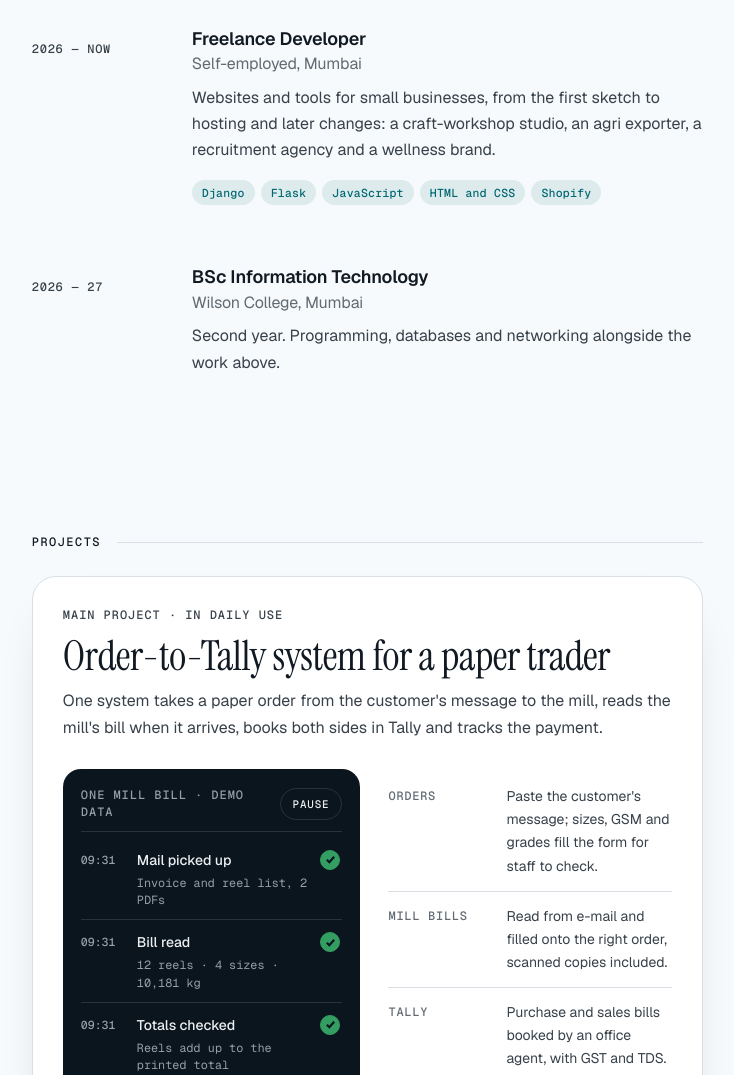
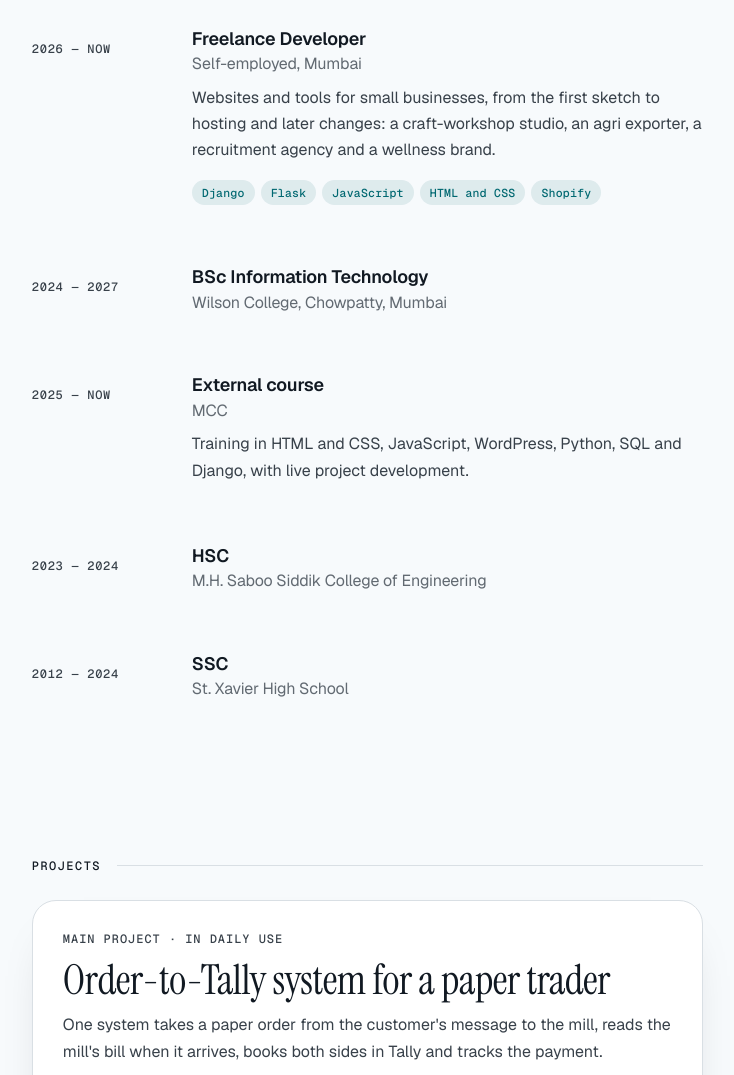
Before and after one commit to farhanmalkani222-droid/farhanmalkani222-droid.github.io, a plain HTML site: page index.html in a window 1280 px wide. Shown: the part 1513-2588 px from the top of the page, without its empty margins (533-1267 px from the left). Drawn offline with nearby package versions, Linux system fonts and the light colour scheme.

Commit message:
Education from my resume; resume updated

```diff
--- a/index.html
+++ b/index.html
@@ -346,10 +346,28 @@ a{color:inherit}
           </div>
         </li>
         <li class="job">
-          <p class="when">2026 — 27</p>
+          <p class="when">2024 — 2027</p>
           <div>
-            <h3>BSc Information Technology<span class="at">Wilson College, Mumbai</span></h3>
-            <p>Second year. Programming, databases and networking alongside the work above.</p>
+            <h3>BSc Information Technology<span class="at">Wilson College, Chowpatty, Mumbai</span></h3>
+          </div>
+        </li>
+        <li class="job">
+          <p class="when">2025 — Now</p>
+          <div>
+            <h3>External course<span class="at">MCC</span></h3>
+            <p>Training in HTML and CSS, JavaScript, WordPress, Python, SQL and Django, with live project development.</p>
+          </div>
+        </li>
+        <li class="job">
+          <p class="when">2023 — 2024</p>
+          <div>
+            <h3>HSC<span class="at">M.H. Saboo Siddik College of Engineering</span></h3>
+          </div>
+        </li>
+        <li class="job">
+          <p class="when">2012 — 2024</p>
+          <div>
+            <h3>SSC<span class="at">St. Xavier High School</span></h3>
           </div>
         </li>
       </ol>
```
Also changed, not shown: 1 other file.
